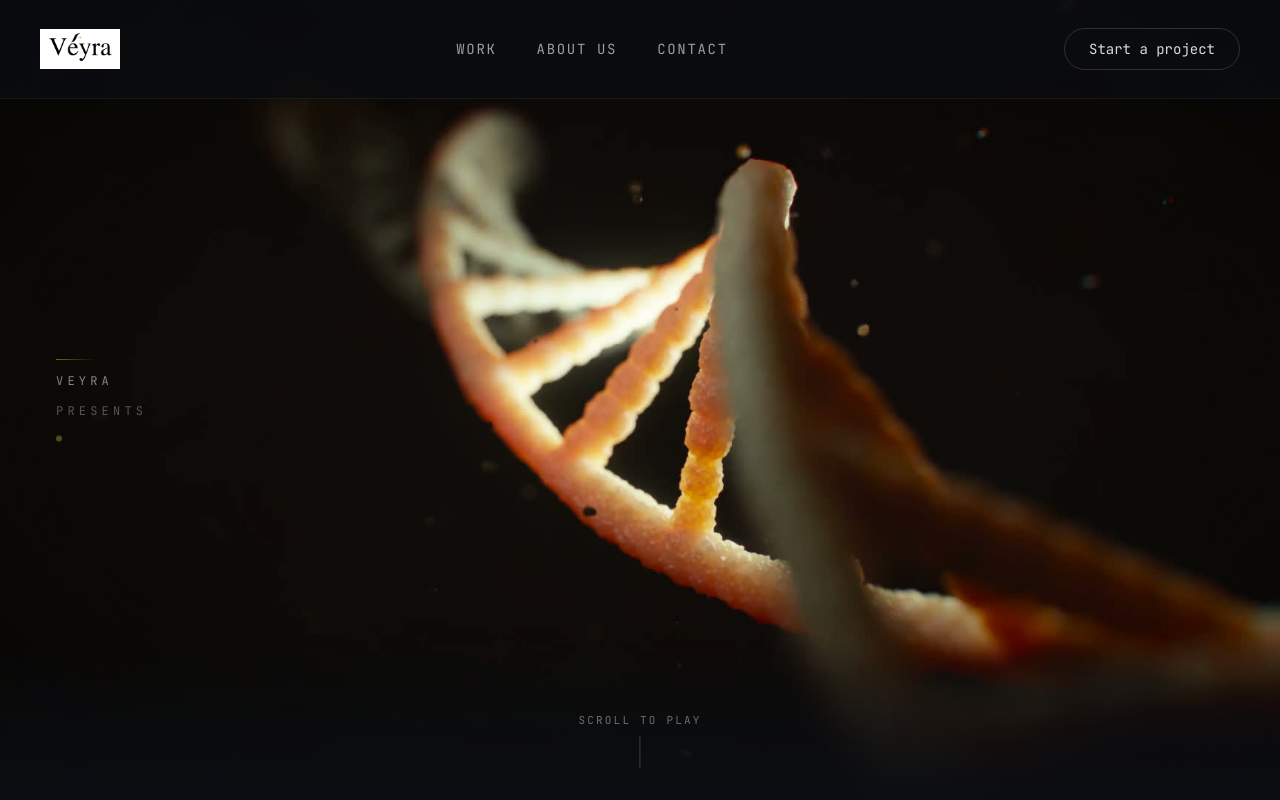
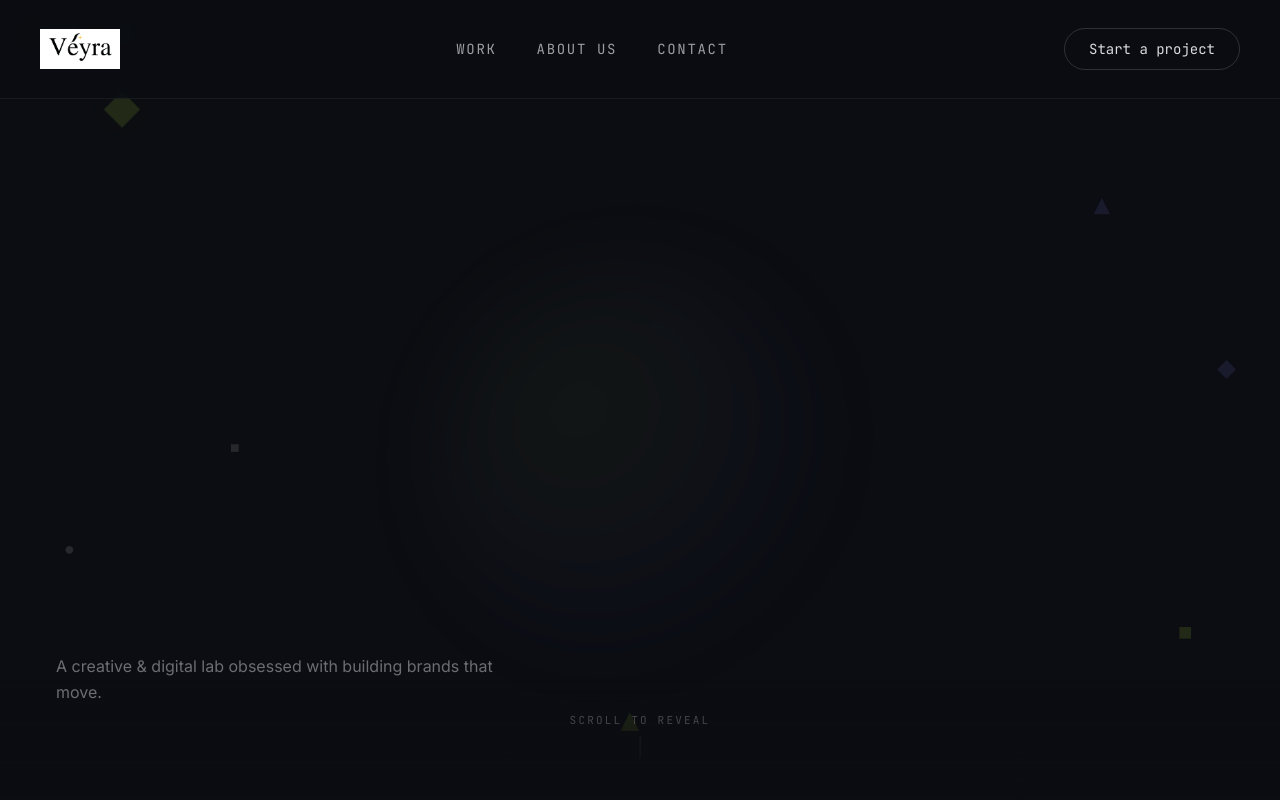
Before and after one commit to veyracreatives/veyra-web, a Next.js app: page / in a window 1280 px wide. Shown: the top 800 px of the page. Built offline with nearby package versions, Linux system fonts and the light colour scheme.

Commit message:
Initial commit

```diff
--- a/app/(main)/page.tsx
+++ b/app/(main)/page.tsx
@@ -606,115 +606,290 @@ function AmbientTypeField() {
 const clamp01 = (n: number) => Math.min(1, Math.max(0, n));
 const ramp = (p: number, start: number, end: number) => clamp01((p - start) / (end - start));
 
-/* ─── FIRST Scroll Sequence (200 images) — CLEAN ORIGINAL ──────────────── */
-const FRAME_COUNT = 200;
-const FRAME_PREFIX = "ezgif-frame-";
-const FRAME_EXT = ".jpg";
+/* ─── CINEMATIC HERO — scroll-driven text reveal + enquiry form ──────────── */
+const HERO_WORDS = ["STRATEGY", "DESIGN", "GROWTH", "VEYRA"];
 
-function ScrollSequence() {
-  const containerRef = useRef<HTMLDivElement>(null);
-  const canvasRef = useRef<HTMLCanvasElement>(null);
-  const imagesRef = useRef<HTMLImageElement[]>([]);
-  const frameRef = useRef(0);
-  const rafRef = useRef<number>(0);
-  const presentsRef = useRef<HTMLDivElement>(null);
-  const [loadedCount, setLoadedCount] = useState(0);
-  const [ready, setReady] = useState(false);
+const HERO_SHAPES: { char: string; color: string; size: number; top: string; left: string; speed: number; delay: string }[] = [
+  { char: "◆", color: LIME,    size: 38, top: "12%", left: "8%",   speed: 0.7,  delay: "0s" },
+  { char: "▲", color: PURPLE,  size: 28, top: "25%", left: "85%",  speed: 1.1,  delay: "0.4s" },
+  { char: "●", color: OFFWHITE,size: 18, top: "68%", left: "5%",   speed: 0.9,  delay: "0.8s" },
+  { char: "■", color: LIME,    size: 24, top: "78%", left: "92%",  speed: 1.3,  delay: "0.2s" },
+  { char: "◆", color: PURPLE,  size: 20, top: "45%", left: "95%",  speed: 0.5,  delay: "1.2s" },
+  { char: "▲", color: LIME,    size: 32, top: "88%", left: "48%",  speed: 0.8,  delay: "0.6s" },
+  { char: "●", color: PURPLE,  size: 14, top: "8%",  left: "55%",  speed: 1.5,  delay: "1s" },
+  { char: "■", color: OFFWHITE,size: 16, top: "55%", left: "18%",  speed: 1.0,  delay: "0.3s" },
+];
 
+function CinematicHero() {
+  const sectionRef = useRef<HTMLDivElement>(null);
+  const wordRefs = useRef<(HTMLSpanElement | null)[]>([]);
+  const orbRef = useRef<HTMLDivElement>(null);
+  const shapeRefs = useRef<(HTMLSpanElement | null)[]>([]);
+  const formCardRef = useRef<HTMLDivElement>(null);
+  const [formData, setFormData] = useState({ name: "", email: "", phone: "", message: "" });
+  const [formStatus, setFormStatus] = useState<"idle" | "sending" | "sent">("idle");
+  const [focusedField, setFocusedField] = useState<string | null>(null);
+
+  /* scroll-driven choreography */
   useEffect(() => {
-    const imgs: HTMLImageElement[] = [];
-    let loaded = 0;
-    for (let i = 1; i <= FRAME_COUNT; i++) {
-      const img = new Image();
-      img.src = `/veyra-sequence/${FRAME_PREFIX}${padFrame(i)}${FRAME_EXT}`;
-      img.onload = () => {
-        loaded++;
-        setLoadedCount(loaded);
-        if (loaded === FRAME_COUNT) setReady(true);
-      };
-      imgs.push(img);
-    }
-    imagesRef.current = imgs;
+    const section = sectionRef.current;
+    if (!section) return;
+
+    const onScroll = () => {
+      const rect = section.getBoundingClientRect();
+      const scrollable = rect.height - window.innerHeight;
+      if (scrollable <= 0) return;
+      const raw = clamp01(-rect.top / scrollable);
+
+      /* word reveals — staggered cascade */
+      wordRefs.current.forEach((el, i) => {
+        if (!el) return;
+        const wordStart = i * 0.12;
+        const wordEnd = wordStart + 0.22;
+        const t = clamp01((raw - wordStart) / (wordEnd - wordStart));
+        const revealT = Math.min(t * 1.2, 1);
+        el.style.opacity = String(revealT);
+        el.style.transform = `translateY(${(1 - revealT) * 80}px) scale(${0.85 + revealT * 0.15}) rotateX(${(1 - revealT) * 15}deg)`;
+        el.style.filter = `blur(${(1 - revealT) * 8}px)`;
+        const hue = i % 2 === 0 ? "214,255,63" : "139,124,246";
+        el.style.color = revealT > 0.6 ? `rgba(${hue},${revealT})` : `rgba(245,243,238,${revealT * 0.6})`;
+      });
+
+      /* orb morph */
+      if (orbRef.current) {
+        const scale = 0.6 + raw * 0.8;
+        const orbX = Math.sin(raw * Math.PI * 2) * 15;
+        const orbY = Math.cos(raw * Math.PI * 1.5) * 10;
+        orbRef.current.style.transform = `translate3d(${orbX}%, ${orbY}%, 0) scale(${scale})`;
+        orbRef.current.style.opacity = String(0.25 + raw * 0.35);
+      }
+
+      /* floating shapes parallax */
+      shapeRefs.current.forEach((el, i) => {
+        if (!el) return;
+        const s = HERO_SHAPES[i];
+        const drift = raw * s.speed * -120;
+        const sway = Math.sin(raw * Math.PI * 3 + i) * 20;
+        el.style.transform = `translate3d(${sway}px, ${drift}px, 0) rotate(${raw * 360 * (i % 2 === 0 ? 1 : -1)}deg)`;
+        el.style.opacity = String(0.12 + raw * 0.25);
+      });
+
+      /* form card reveal */
+      if (formCardRef.current) {
+        const formT = clamp01((raw - 0.35) / 0.3);
+        formCardRef.current.style.opacity = String(formT);
+        formCardRef.current.style.transform = `translateY(${(1 - formT) * 60}px)`;
+      }
+    };
+
+    window.addEventListener("scroll", onScroll, { passive: true });
+    onScroll();
+    return () => window.removeEventListener("scroll", onScroll);
   }, []);
 
-  const drawFrame = useCallback((index: number) => {
-    const canvas = canvasRef.current;
-    const img = imagesRef.current[index];
-    if (!canvas || !img || !img.complete) return;
-    const ctx = canvas.getContext("2d");
-    if (!ctx) return;
-    if (canvas.width !== img.naturalWidth || canvas.height !== img.naturalHeight) {
-      canvas.width = img.naturalWidth;
-      canvas.height = img.naturalHeight;
-    }
-    ctx.clearRect(0, 0, canvas.width, canvas.height);
-    ctx.drawImage(img, 0, 0);
-  }, []);
+  const handleSubmit = (e: React.FormEvent) => {
+    e.preventDefault();
+    setFormStatus("sending");
+    const msg = `Hi Veyra!\n\nName: ${formData.name}\nEmail: ${formData.email}\nPhone: ${formData.phone}\nMessage: ${formData.message}`;
+    const waUrl = `https://wa.me/918928246726?text=${encodeURIComponent(msg)}`;
+    setTimeout(() => {
+      window.open(waUrl, "_blank");
+      setFormStatus("sent");
+      setTimeout(() => setFormStatus("idle"), 3000);
+    }, 600);
+  };
 
-  useEffect(() => {
-    if (!ready) return;
-    const onScroll = () => {
-      const container = containerRef.current;
-      if (!container) return;
-      const rect = container.getBoundingClientRect();
-      const scrollableHeight = rect.height - window.innerHeight;
-      if (scrollableHeight <= 0) return;
-      const rawProgress = -rect.top / scrollableHeight;
-      const clamped = Math.min(Math.max(rawProgress, 0), 1);
-      const targetFrame = Math.min(Math.round(clamped * (FRAME_COUNT - 1)), FRAME_COUNT - 1);
-      if (targetFrame !== frameRef.current) {
-        frameRef.current = targetFrame;
-        cancelAnimationFrame(rafRef.current);
-        rafRef.current = requestAnimationFrame(() => drawFrame(targetFrame));
-      }
-      if (presentsRef.current) {
-        const fadeEnd = 0.25;
-        const opacity = Math.max(0, 1 - clamped / fadeEnd);
-        const translateY = clamped * -40;
-        presentsRef.current.style.opacity = String(opacity);
-        presentsRef.current.style.transform = `translateY(${translateY}px)`;
-      }
-    };
-    drawFrame(0);
-    window.addEventListener("scroll", onScroll, { passive: true });
-    onScroll();
-    return () => {
-      window.removeEventListener("scroll", onScroll);
-      cancelAnimationFrame(rafRef.current);
-    };
-  }, [ready, drawFrame]);
-
-  const loadPercent = Math.round((loadedCount / FRAME_COUNT) * 100);
+  const inputBase = "w-full rounded-xl border bg-white/[0.03] px-4 py-3.5 text-sm text-[#F5F3EE] placeholder:text-white/25 outline-none backdrop-blur-sm transition-all duration-300";
+  const inputFocus = (field: string) =>
+    focusedField === field
+      ? "border-[#D6FF3F]/60 shadow-[0_0_24px_rgba(214,255,63,0.12)]"
+      : "border-white/10 hover:border-white/20";
 
   return (
-    <section ref={containerRef} className="relative z-10 w-full" style={{ height: `${FRAME_COUNT * 1.2}vh` }}>
-      <div className="sticky top-0 h-screen w-full overflow-hidden bg-[#0B0D12]">
-        <canvas ref={canvasRef} className="h-full w-full object-cover" style={{ display: ready ? "block" : "none" }} />
-        {!ready && (
-          <div className="absolute inset-0 flex flex-col items-center justify-center gap-4 bg-[#0B0D12]">
-            <div className="h-1 w-48 overflow-hidden rounded-full bg-white/10">
-              <div className="h-full rounded-full bg-[#D6FF3F] transition-all duration-200" style={{ width: `${loadPercent}%` }} />
-            </div>
-            <p className="text-[12px] uppercase tracking-[0.25em] text-white/40" style={{ fontFamily: "var(--font-mono)" }}>
-              Loading sequence… {loadPercent}%
+    <section
+      ref={sectionRef}
+      className="relative z-10 w-full"
+      style={{ height: "420vh" }}
+    >
+      <div className="sticky top-0 flex h-screen w-full items-center justify-center overflow-hidden bg-[#0B0D12] px-5 sm:px-8 lg:px-14">
+        {/* morphing gradient orb */}
+        <div
+          ref={orbRef}
+          className="pointer-events-none absolute"
+          style={{
+            width: "min(70vw, 700px)",
+            height: "min(70vw, 700px)",
+            borderRadius: "50%",
+            background: "radial-gradient(circle at 35% 35%, rgba(214,255,63,0.18), rgba(139,124,246,0.12) 50%, transparent 75%)",
+            filter: "blur(80px)",
+            opacity: 0.25,
+            willChange: "transform, opacity",
+          }}
+        />
+
+        {/* floating geometric shapes */}
+        {HERO_SHAPES.map((s, i) => (
+          <span
+            key={i}
+            ref={(el) => { shapeRefs.current[i] = el; }}
+            className="pointer-events-none absolute select-none"
+            style={{
+              top: s.top,
+              left: s.left,
+              fontSize: s.size,
+              color: s.color,
+              opacity: 0.12,
+              lineHeight: 1,
+              filter: `drop-shadow(0 0 18px ${s.color}55)`,
+              willChange: "transform, opacity",
+              animation: `veyra-float ${4 + i * 0.5}s ease-in-out infinite`,
+              animationDelay: s.delay,
+            }}
+          >
+            {s.char}
+          </span>
+        ))}
+
+        {/* ─── SPLIT LAYOUT: words left, form right on lg ─── */}
+        <div className="relative z-10 grid w-full max-w-7xl grid-cols-1 items-center gap-10 lg:grid-cols-2 lg:gap-16">
+          {/* LEFT: scroll-revealing words */}
+          <div className="flex flex-col items-center gap-2 sm:gap-3 lg:items-start" style={{ perspective: "1200px" }}>
+            {HERO_WORDS.map((word, i) => (
+              <span
+                key={word}
+                ref={(el) => { wordRefs.current[i] = el; }}
+                className="block select-none text-center lg:text-left"
+                style={{
+                  fontFamily: "var(--font-display)",
+                  fontWeight: 700,
+                  fontSize: "clamp(2.8rem, 10vw, 8rem)",
+                  lineHeight: 0.95,
+                  letterSpacing: "-0.03em",
+                  opacity: 0,
+                  willChange: "transform, opacity, filter",
+                  transformStyle: "preserve-3d",
+                }}
+              >
+                {word}
+              </span>
+            ))}
+            <p
+              className="mt-6 max-w-md text-center text-sm leading-relaxed text-white/40 sm:text-base lg:text-left"
+              style={{ fontFamily: "var(--font-body)" }}
+            >
+              A creative &amp; digital lab obsessed with building brands that move.
             </p>
           </div>
-        )}
-        <div ref={presentsRef} className="pointer-events-none absolute left-6 top-1/2 z-20 -translate-y-1/2 md:left-10 lg:left-14" style={{ opacity: 1, transition: "opacity 0.1s linear" }}>
-          <div className="flex flex-col gap-3">
-            <div className="h-px w-10 bg-gradient-to-r from-[#D6FF3F]/80 to-transparent" />
-            <p className="text-[11px] uppercase tracking-[0.35em] text-white/50 md:text-[12px]" style={{ fontFamily: "var(--font-mono)" }}>Veyra</p>
-            <p className="text-[11px] uppercase tracking-[0.35em] text-white/30 md:text-[12px]" style={{ fontFamily: "var(--font-mono)" }}>presents</p>
-            <div className="mt-1 h-1.5 w-1.5 rounded-full bg-[#D6FF3F]/60 animate-pulse" />
+
+          {/* RIGHT: enquiry form */}
+          <div
+            ref={formCardRef}
+            className="relative w-full max-w-lg justify-self-center lg:justify-self-end"
+            style={{ opacity: 0, transform: "translateY(60px)" }}
+          >
+            <div className="relative overflow-hidden rounded-2xl border border-white/[0.08] bg-[#0B0D12]/70 p-6 shadow-[0_32px_120px_-20px_rgba(139,124,246,0.2)] backdrop-blur-xl sm:p-8">
+              {/* corner accents */}
+              <span className="absolute left-0 top-0 h-12 w-[2px] bg-gradient-to-b from-[#D6FF3F]/60 to-transparent" />
+              <span className="absolute left-0 top-0 h-[2px] w-12 bg-gradient-to-r from-[#D6FF3F]/60 to-transparent" />
+              <span className="absolute bottom-0 right-0 h-12 w-[2px] bg-gradient-to-t from-[#8B7CF6]/60 to-transparent" />
+              <span className="absolute bottom-0 right-0 h-[2px] w-12 bg-gradient-to-l from-[#8B7CF6]/60 to-transparent" />
+
+              <div className="mb-5 flex items-center gap-3">
+                <span className="h-1.5 w-1.5 animate-pulse rounded-full bg-[#D6FF3F]" />
+                <p className="text-[11px] uppercase tracking-[0.3em] text-[#D6FF3F]/80" style={{ fontFamily: "var(--font-mono)" }}>
+                  Start a conversation
+                </p>
+              </div>
+              <h3 className="mb-1 text-2xl sm:text-3xl" style={{ fontFamily: "var(--font-display)", fontWeight: 700 }}>
+                Got a vision?
+              </h3>
+              <p className="mb-5 text-sm text-white/45">
+                Tell us about your project and we&apos;ll get back within 24 hours.
+              </p>
+
+              <form onSubmit={handleSubmit} className="space-y-3">
+                <div className="grid grid-cols-1 gap-3 sm:grid-cols-2">
+                  <input
+                    type="text"
+                    placeholder="Your name"
+                    required
+                    value={formData.name}
+                    onChange={(e) => setFormData((p) => ({ ...p, name: e.target.value }))}
+                    onFocus={() => setFocusedField("name")}
+                    onBlur={() => setFocusedField(null)}
+                    className={`${inputBase} ${inputFocus("name")}`}
+                  />
+                  <input
+                    type="email"
+                    placeholder="Email address"
+                    required
+                    value={formData.email}
+                    onChange={(e) => setFormData((p) => ({ ...p, email: e.target.value }))}
+                    onFocus={() => setFocusedField("email")}
+                    onBlur={() => setFocusedField(null)}
+                    className={`${inputBase} ${inputFocus("email")}`}
+                  />
+                </div>
+                <input
+                  type="tel"
+                  placeholder="Phone number"
+                  value={formData.phone}
+                  onChange={(e) => setFormData((p) => ({ ...p, phone: e.target.value }))}
+                  onFocus={() => setFocusedField("phone")}
+                  onBlur={() => setFocusedField(null)}
+                  className={`${inputBase} ${inputFocus("phone")}`}
+                />
+                <textarea
+                  rows={3}
+                  placeholder="Tell us about your project…"
+                  required
+                  value={formData.message}
+                  onChange={(e) => setFormData((p) => ({ ...p, message: e.target.value }))}
+                  onFocus={() => setFocusedField("message")}
+                  onBlur={() => setFocusedField(null)}
+                  className={`${inputBase} ${inputFocus("message")} resize-none`}
+                />
+                <button
+                  type="submit"
+                  disabled={formStatus === "sending"}
+                  className="group relative w-full overflow-hidden rounded-xl bg-[#D6FF3F] px-6 py-3.5 text-sm font-semibold text-[#0B0D12] transition-all duration-300 hover:shadow-[0_0_40px_rgba(214,255,63,0.3)] hover:scale-[1.02] disabled:opacity-60"
+                >
+                  <span className="relative z-10">
+                    {formStatus === "idle" && "Send Enquiry →"}
+                    {formStatus === "sending" && "Opening WhatsApp…"}
+                    {formStatus === "sent" && "✓ Sent!"}
+                  </span>
+                  <span className="absolute inset-0 -translate-x-full bg-gradient-to-r from-transparent via-white/30 to-transparent transition-transform duration-700 group-hover:translate-x-full" />
+                </button>
+              </form>
+
+              <p className="mt-3 text-center text-[10px] text-white/25" style={{ fontFamily: "var(--font-mono)" }}>
+                or email us at{" "}
+                <a href="mailto:veyracreativesdigitallab25@gmail.com" className="text-[#8B7CF6]/60 underline underline-offset-2 transition hover:text-[#8B7CF6]">
+                  veyracreativesdigitallab25@gmail.com
+                </a>
+              </p>
+            </div>
           </div>
         </div>
-        <div className="pointer-events-none absolute bottom-0 left-0 right-0 h-40 bg-gradient-to-t from-[#0B0D12] via-[#0B0D12]/60 to-transparent" />
+
+        {/* scroll prompt */}
         <div className="pointer-events-none absolute bottom-8 left-1/2 -translate-x-1/2">
-          <div className="flex flex-col items-center gap-2 text-[11px] uppercase tracking-[0.2em] text-white/40" style={{ fontFamily: "var(--font-mono)" }}>
-            Scroll to play
-            <span className="h-8 w-px animate-pulse bg-white/40" />
+          <div className="flex flex-col items-center gap-2 text-[11px] uppercase tracking-[0.2em] text-white/35" style={{ fontFamily: "var(--font-mono)" }}>
+            Scroll to reveal
+            <span className="cinematic-scroll-line h-8 w-px bg-white/30" />
           </div>
         </div>
+
+        {/* top-left badge */}
+        <div className="absolute left-5 top-5 flex items-center gap-2 rounded-full bg-black/40 px-3 py-1.5 backdrop-blur-sm">
+          <span className="h-1.5 w-1.5 animate-pulse rounded-full bg-[#D6FF3F]" />
+          <span className="text-[10px] uppercase tracking-[0.2em] text-white/60" style={{ fontFamily: "var(--font-mono)" }}>Veyra — 2025</span>
+        </div>
+
+        {/* edge scrims */}
+        <div className="pointer-events-none absolute inset-x-0 top-0 h-[12%] bg-gradient-to-b from-[#0B0D12]/70 to-transparent" />
+        <div className="pointer-events-none absolute inset-x-0 bottom-0 h-[15%] bg-gradient-to-t from-[#0B0D12] to-transparent" />
       </div>
     </section>
   );
@@ -1184,8 +1359,8 @@ export default function Home() {
       <AmbientTypeField />
       <ScrollProgress />
 
-      {/* 1. SCROLL SEQUENCE (First: 200 images, clean) */}
-      <ScrollSequence />
+      {/* 1. CINEMATIC HERO — scroll-driven text reveal + enquiry */}
+      <CinematicHero />
 
       {/* 2. HERO */}
       <section className="relative z-10 flex min-h-[88vh] items-center overflow-hidden border-t border-white/[0.06] px-6 md:px-10">
@@ -1378,9 +1553,16 @@ export default function Home() {
           opacity: 0.16;
         }
         .scale-115 { transform: scale(1.15); }
+        .cinematic-scroll-line {
+          animation: cinematic-bounce 1.8s ease-in-out infinite;
+        }
+        @keyframes cinematic-bounce {
+          0%, 100% { opacity: 0.3; transform: scaleY(0.6); transform-origin: top; }
+          50% { opacity: 0.7; transform: scaleY(1); transform-origin: top; }
+        }
         @media (prefers-reduced-motion: reduce) {
           .veyra-shimmer { animation: none; background-position: 0% 50%; }
-          .float-slow, .scan-line, .aura-blob { animation: none; }
+          .float-slow, .scan-line, .aura-blob, .cinematic-scroll-line { animation: none; }
         }
       `}</style>
     </main>
```
